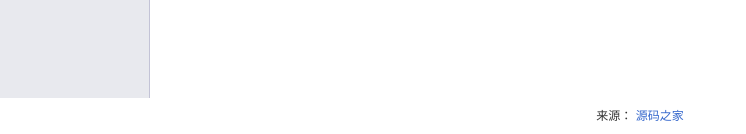
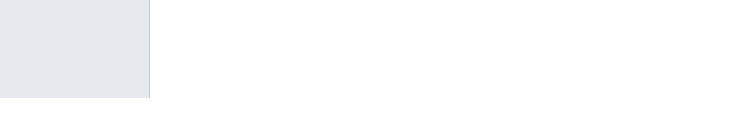
Before and after one commit to zhouchongchong/mms, a Java web app: page /main.html in a window 1280 px wide. Shown: the part 742-876 px from the top of the page, without its empty margins (0-746 px from the left). After the commit the page ends 840 px from the top, so only its background shows below. Run offline with Spring Boot 4, a stand-in JSP engine, Linux system fonts and the light colour scheme; the project's own start-up code is not run, and a stand-in starts its controllers and pages; some libraries are stand-ins or nearby versions.

Commit message:
源码之家删除

```diff
--- a/src/main/webapp/main.html
+++ b/src/main/webapp/main.html
@@ -119,11 +119,6 @@
 				});
 			});
 		</script>
-		<div style="text-align:center;">
-			<p>来源：
-				<a href="http://www.mycodes.net/" target="_blank">源码之家</a>
-			</p>
-		</div>
 	</body>
 
 </html>
```
